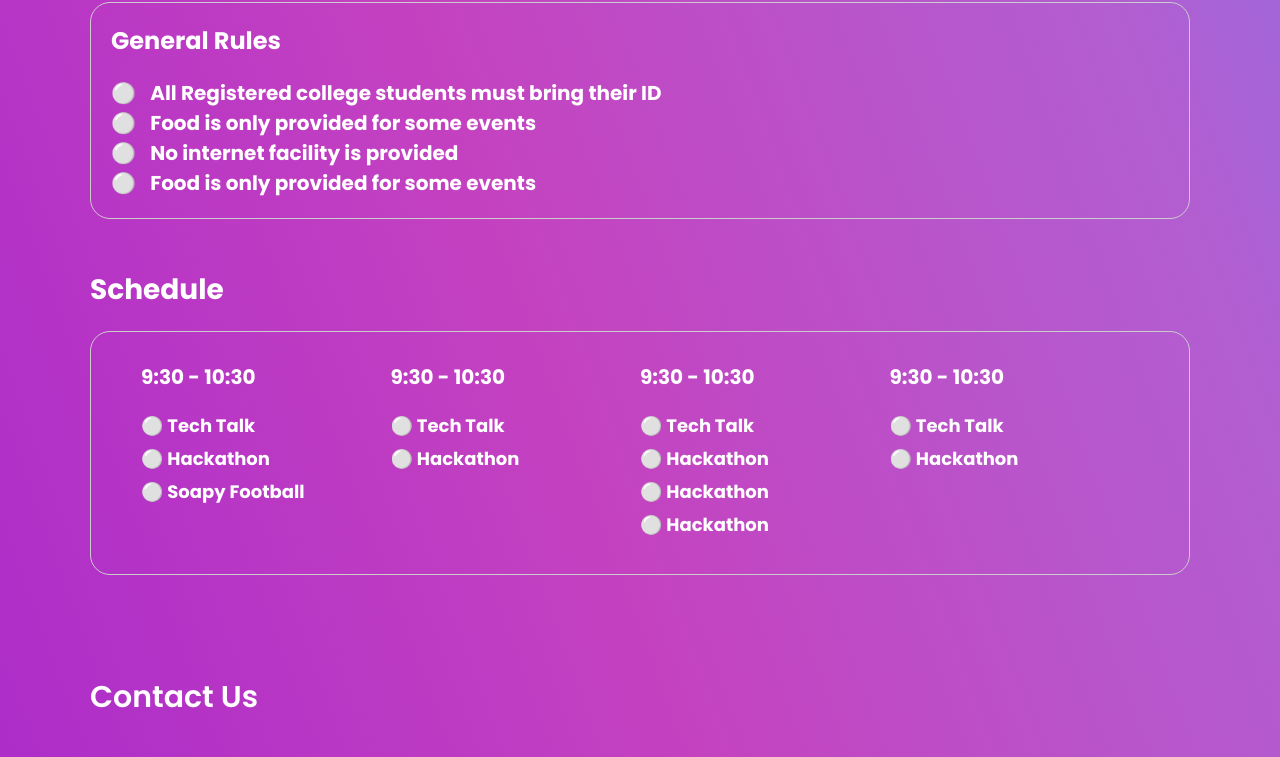
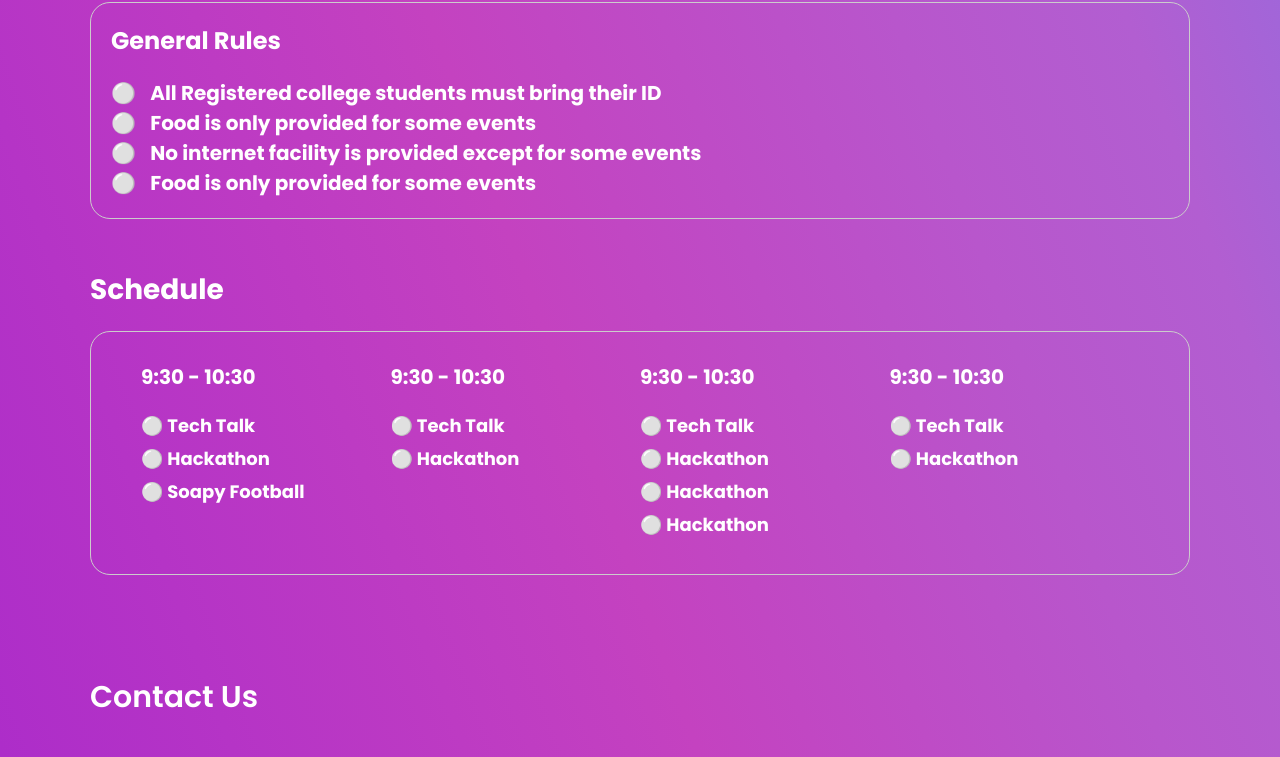
Before and after one commit to adilkt16/2024, a plain HTML site: page index.html in a window 1280 px wide. Shown: the part 2108-2865 px from the top of the page. Drawn offline with Linux system fonts and the light colour scheme.

Commit message:
checking for push

```diff
--- a/index.html
+++ b/index.html
@@ -124,7 +124,7 @@
                         <h4>General Rules</h4>
                         <p class="each-rule"><span>⚪️</span> All Registered college students must bring their ID</p>
                         <p class="each-rule"><span>⚪️</span> Food is only provided for some events</p>
-                        <p class="each-rule"><span>⚪️</span> No internet facility is provided</p>
+                        <p class="each-rule"><span>⚪️</span> No internet facility is provided except for some events</p>
                         <p class="each-rule"><span>⚪️</span> Food is only provided for some events</p>
                     </div>
                 </section> <!-- .rules ended -->
```
